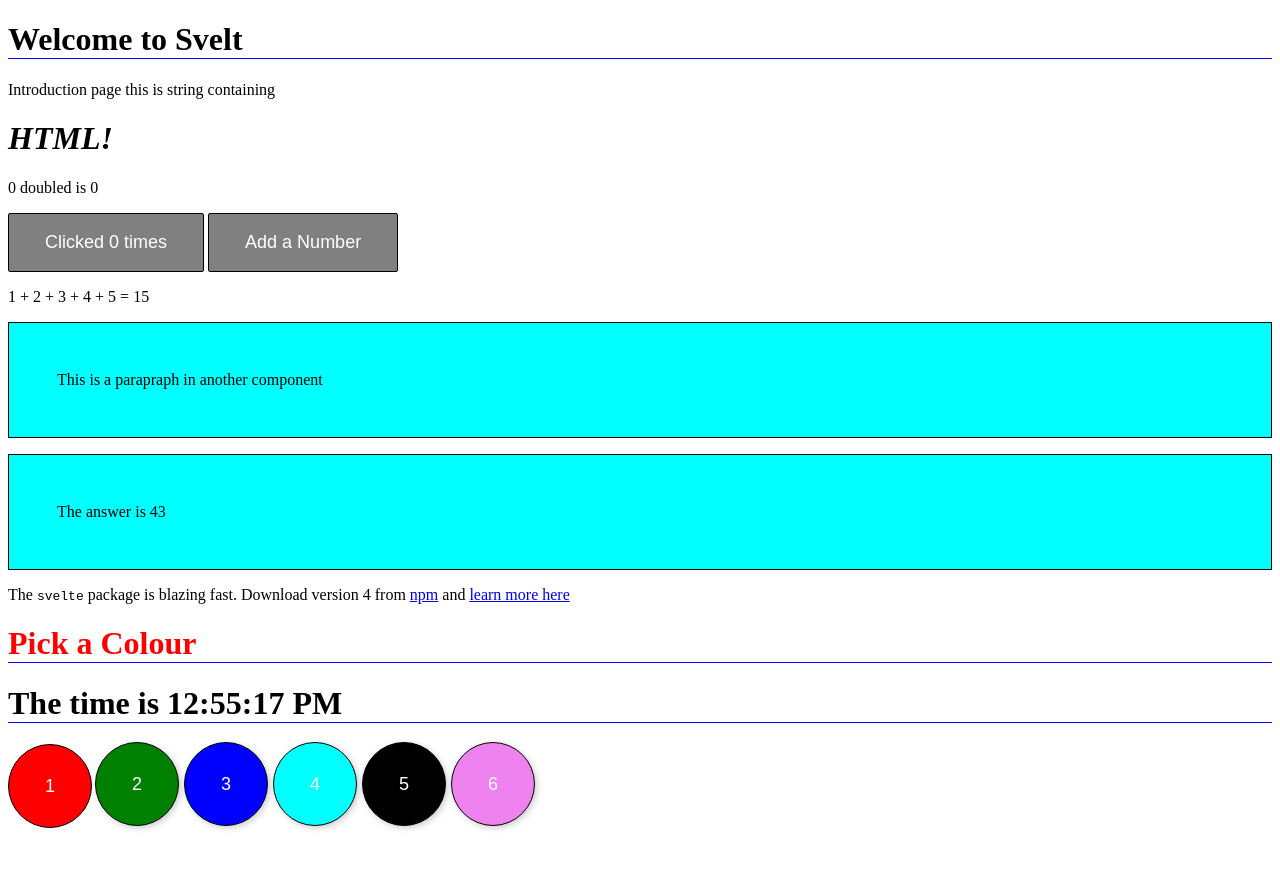
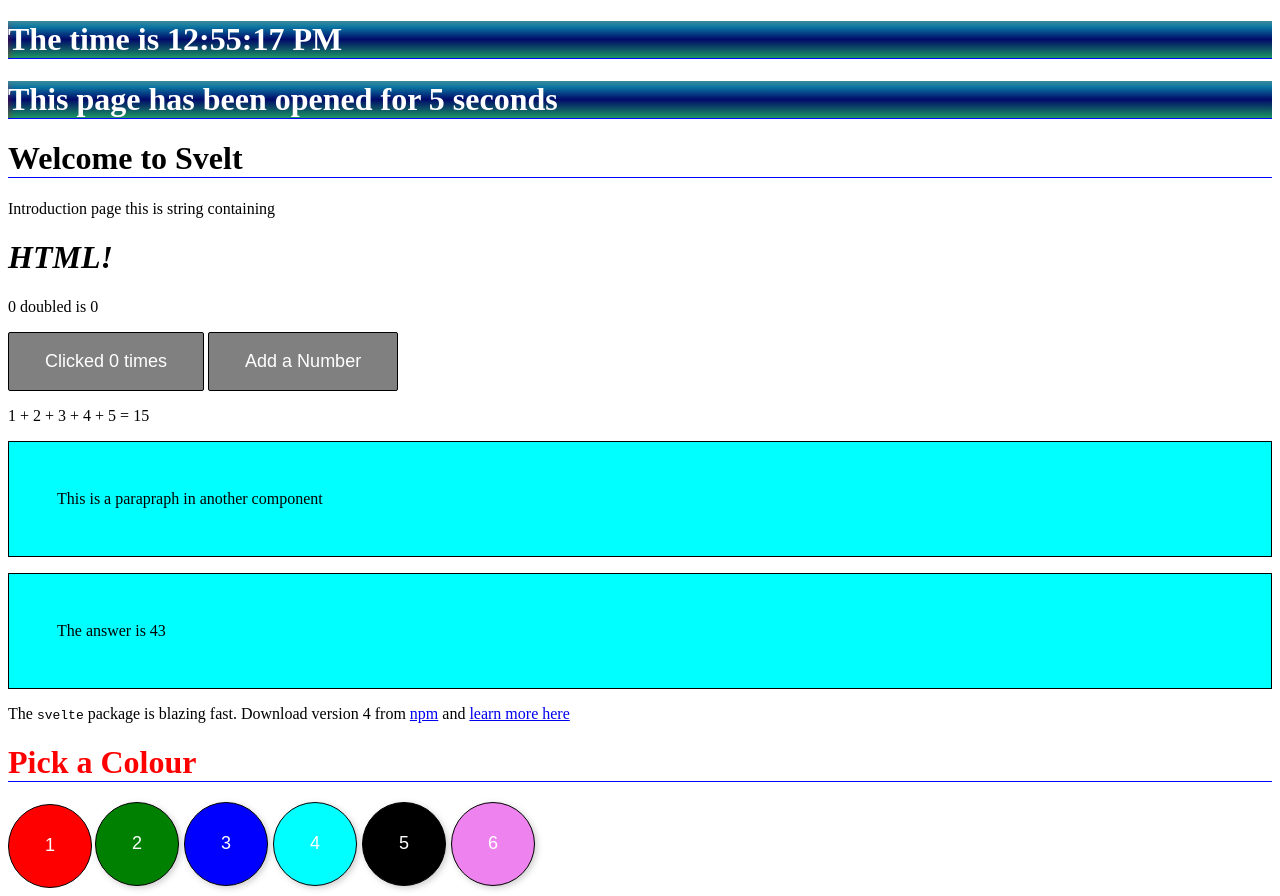
Before and after one commit to EMphalo/myapp, a SvelteKit app: page / in a window 1280 px wide. Before the commit the page ends 836 px from the top, so only its background shows below. Built offline with nearby package versions, Linux system fonts and the light colour scheme.

Commit message:
#Derived stores

```diff
--- a/src/routes/+page.svelte
+++ b/src/routes/+page.svelte
@@ -1,7 +1,7 @@
 <script>
     import Nested from "./Nested.svelte";
     import PackageInfo from "./PackageInfo.svelte";
-	import { time } from "./stores";
+	import { time, elapsed } from "./stores";
 
     let textToDisplay = 'this is string containing <h1><i><strong>HTML!</strong></i></h1>';
 
@@ -48,6 +48,16 @@
 
 
 </script>
+
+<h1 class="timeDisplay"> The time is <span class="timeValue">{formatter.format($time)}</span></h1>
+<h1 class="timeDisplay">
+    This page has been opened for
+    <span class="timeValue">
+        {$elapsed}
+        {$elapsed === 1 ? 'second' : 'seconds'}
+    </span>
+</h1>
+
 <h1>Welcome to Svelt</h1>
 <p>
     Introduction page
@@ -71,8 +81,6 @@
 <h1 style="color: {selectedColor}">
     Pick a Colour
 </h1>
-
-<h1 id="timeDisplay"> The time is <span id="timeValue">{formatter.format($time)}</span></h1>
 
 <div id="btn-group">
     {#each colors as color, i}
@@ -123,4 +131,9 @@
 		filter: none;
 		box-shadow: inset 3px 3px 4px rgba(255, 0, 0, 0.2);
 	}
+    .timeDisplay{
+        color: #fff;
+        box-shadow: inset 3px 3px 4px rgba(255, 0, 0, 0.2);
+        background: linear-gradient(rgb(14, 169, 190),rgb(1, 11, 105),rgba(6, 141, 85, 0.918))
+    }
 </style>
--- a/src/routes/stores.js
+++ b/src/routes/stores.js
@@ -1,4 +1,4 @@
-import { readable } from "svelte/store";
+import { derived, readable } from "svelte/store";
 
 export const time = readable(new Date(), function start(set){
 
@@ -9,4 +9,11 @@ export const time = readable(new Date(), function start(set){
     return function stop(){
         clearInterval(interval)
     }
-})
+});
+
+const start = new Date();
+
+export const elapsed = derived(
+    time,
+    ($time) => Math.round(($time - start) / 1000)
+);
```
